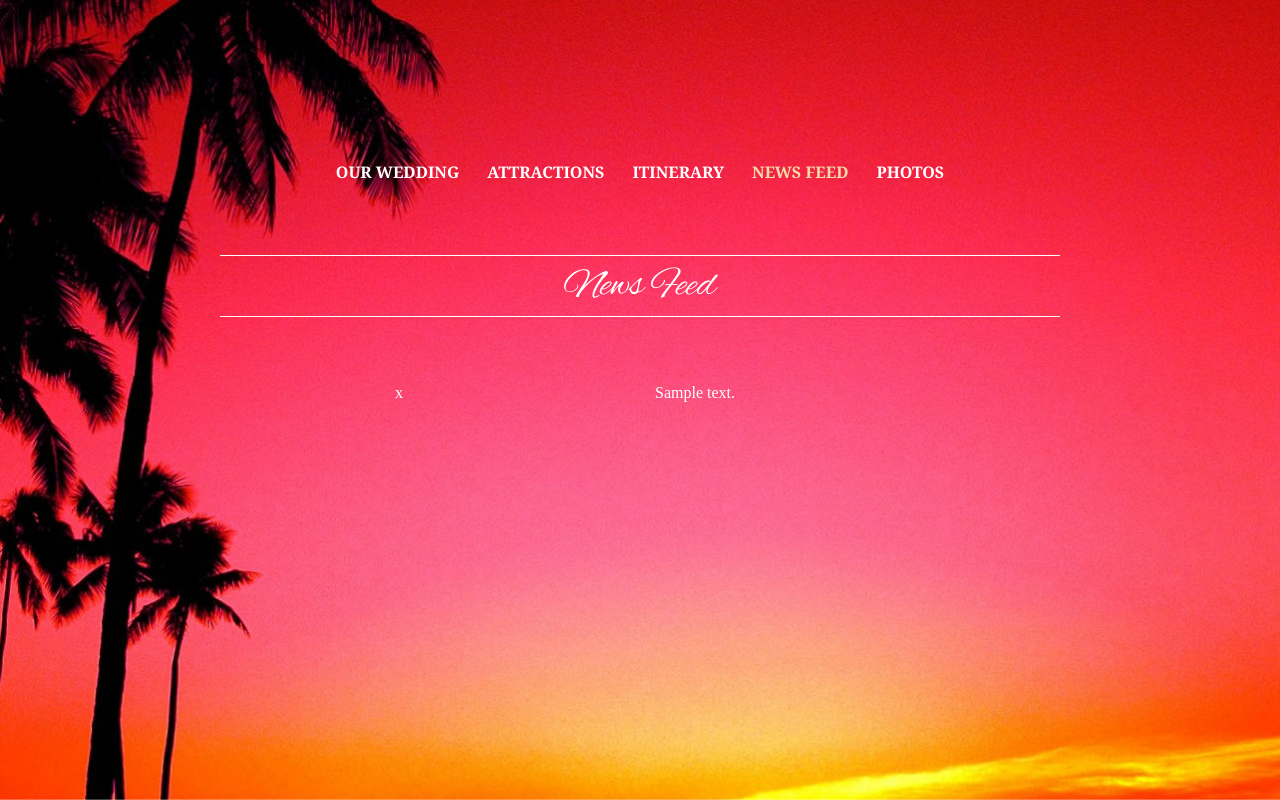
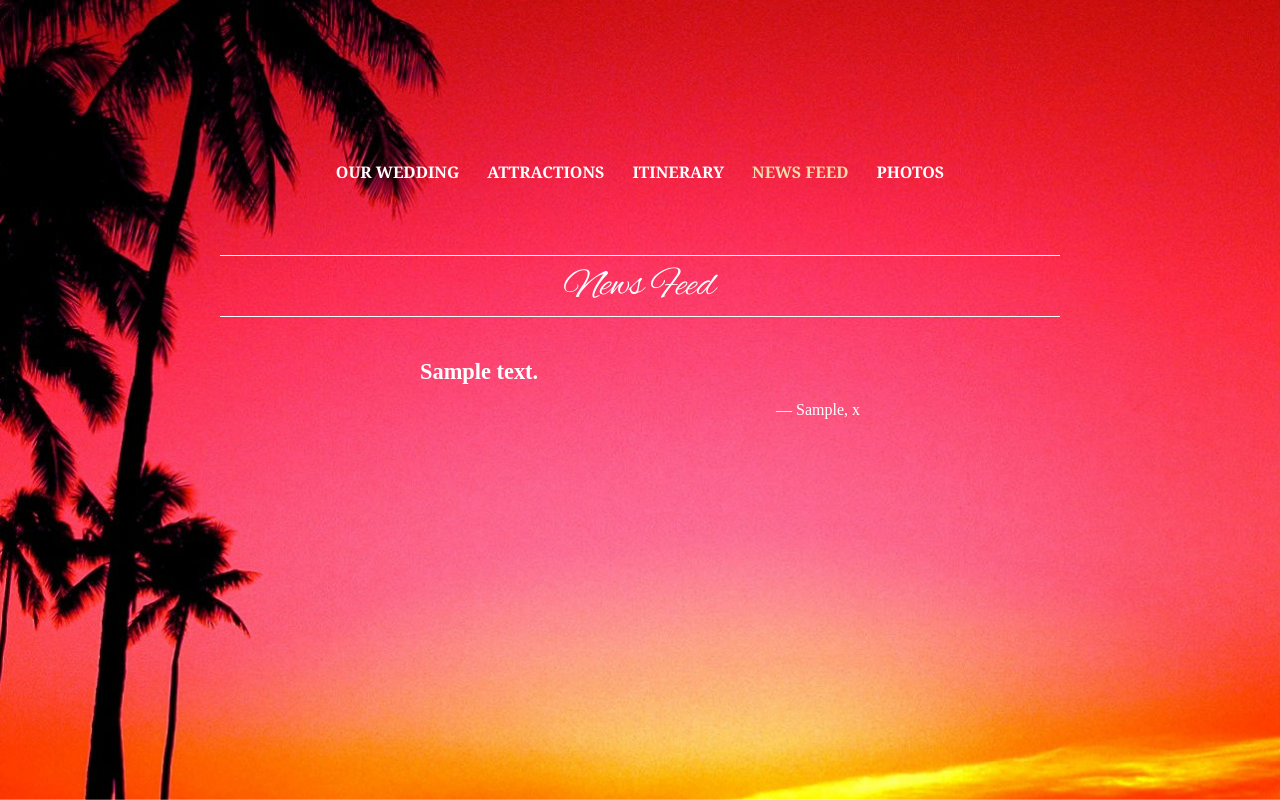
Before and after one commit to cooltoast/priya-and-vishal, a Flask app: page /newsfeed in a window 1280 px wide. Run offline with Flask 2, Linux system fonts and the light colour scheme; tables that the repository leaves empty hold one stand-in row (values such as "Sample post"); some libraries are stand-ins or nearby versions; some web fonts are replaced.

Commit message:
block quote newsfed/

```diff
--- a/priyavishal/templates/base.html
+++ b/priyavishal/templates/base.html
@@ -29,11 +29,6 @@
 
           th, td {
               padding: 15px;
-          }
-
-          #newsTable td
-          {
-              width:50%;
           }
 
           #sunTable td
--- a/priyavishal/templates/newsfeed.html
+++ b/priyavishal/templates/newsfeed.html
@@ -15,15 +15,16 @@
                 <p class="location-section-description"></p>
                 <div class="location-section-items">
                     <div class="location-item">
-                        <br>
-                        <div class="location-address">
+                        <div class="location-address" style="display:block">
                         {% if news %}
-                          <table style="width:100%" id="newsTable">
                           {% for i in news %}
-                            <tr>
-                            <td>{{i.timestamp}}</td>
-                            <td>{{i.message}}</td>
-                            </tr>
+                            <blockquote>
+                            <p style="line-height:1.3;font-weight:bold">{{i.message}}</p>
+                            <br>
+                            <footer style="text-align:right">— {{i.sender}}, {{i.timestamp}}</footer>
+                            </blockquote>
+                            <div class="location-separator" style="margin-bottom:20px"></div>
+                            <br>
                           {% endfor %}
                         {% else %}
                         Stay tuned for updates!
```
